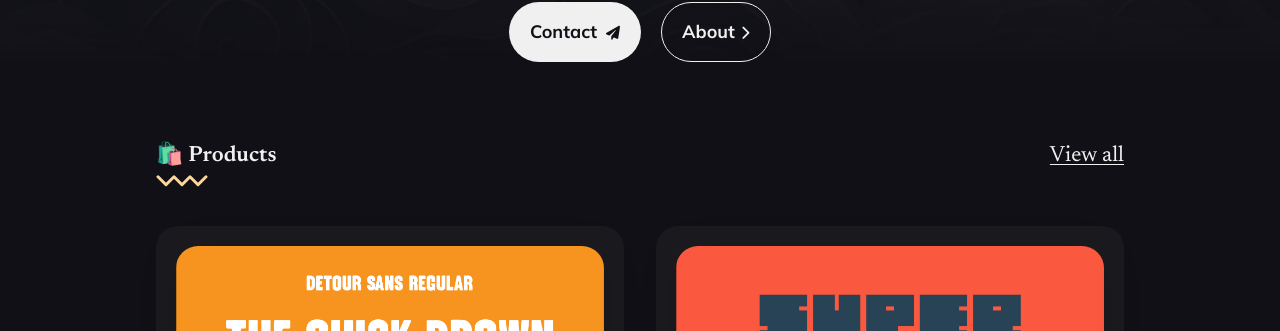
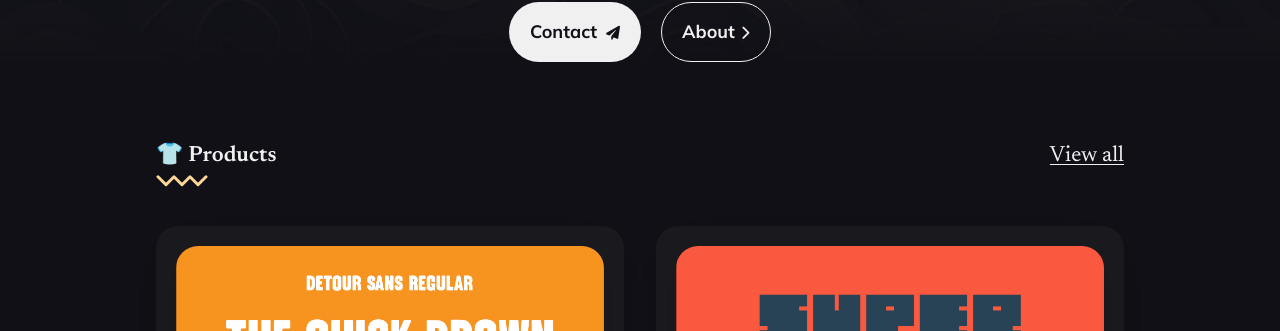
Before and after one commit to tomdeforest/tomdeforest.github.io, a Jekyll site: the page built from index.html, in a window 1280 px wide and 900 px high. Shown: the part 395-726 px from the top of the window. Built offline with Jekyll 4.4.1, drawn with Linux system fonts in a browser that asks for light colours; the list of posts is cut into pages by our own code.

Commit message:
Switched out bags emoji for shirt emoji

```diff
--- a/_data/settings.yml
+++ b/_data/settings.yml
@@ -55,7 +55,7 @@ hero:
 
 #-------------------------------
 # Products Settings
-section_projects_title: 🛍️ Products
+section_projects_title: 👕 Products
 
 
 #-------------------------------
```
